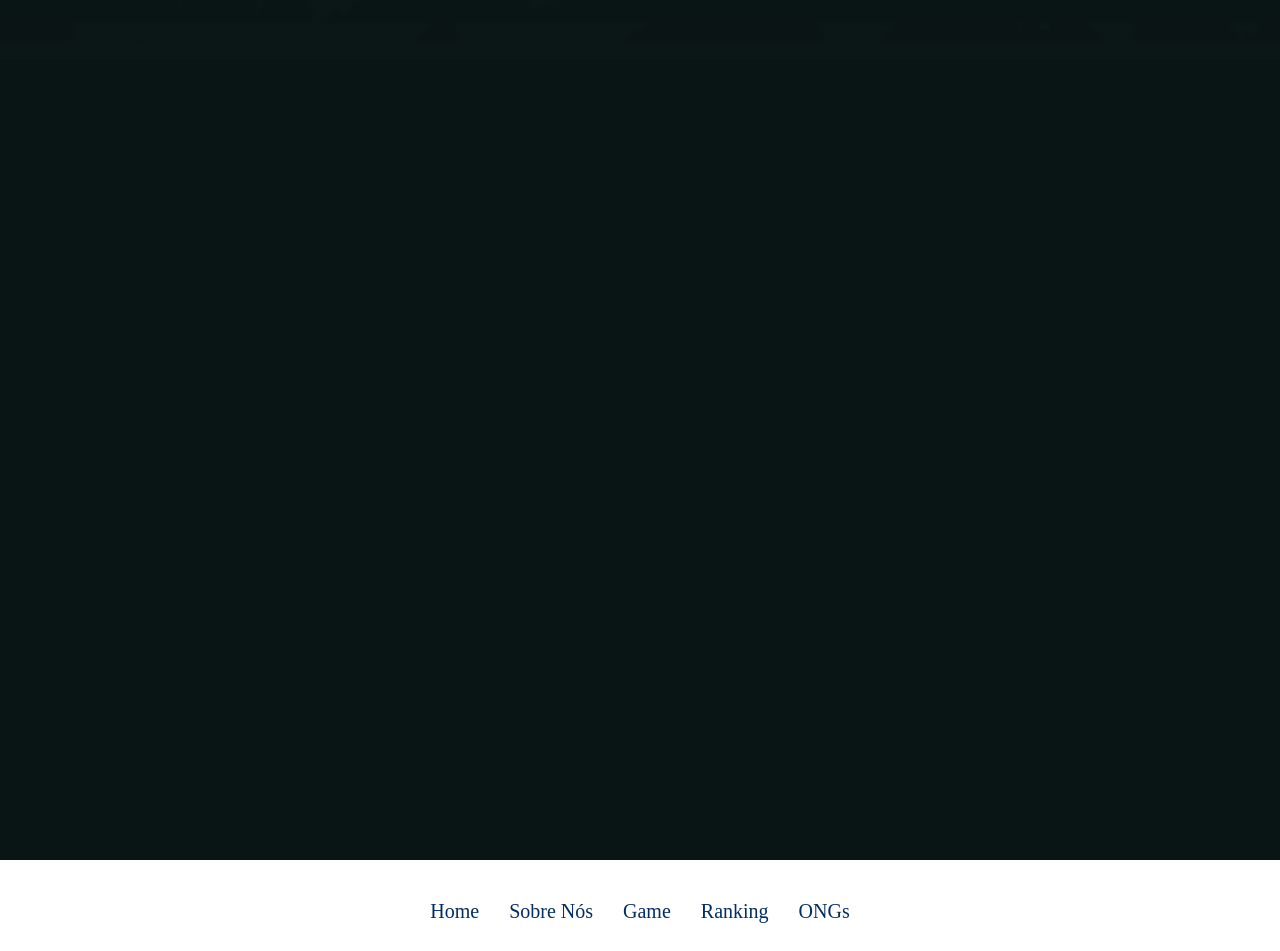
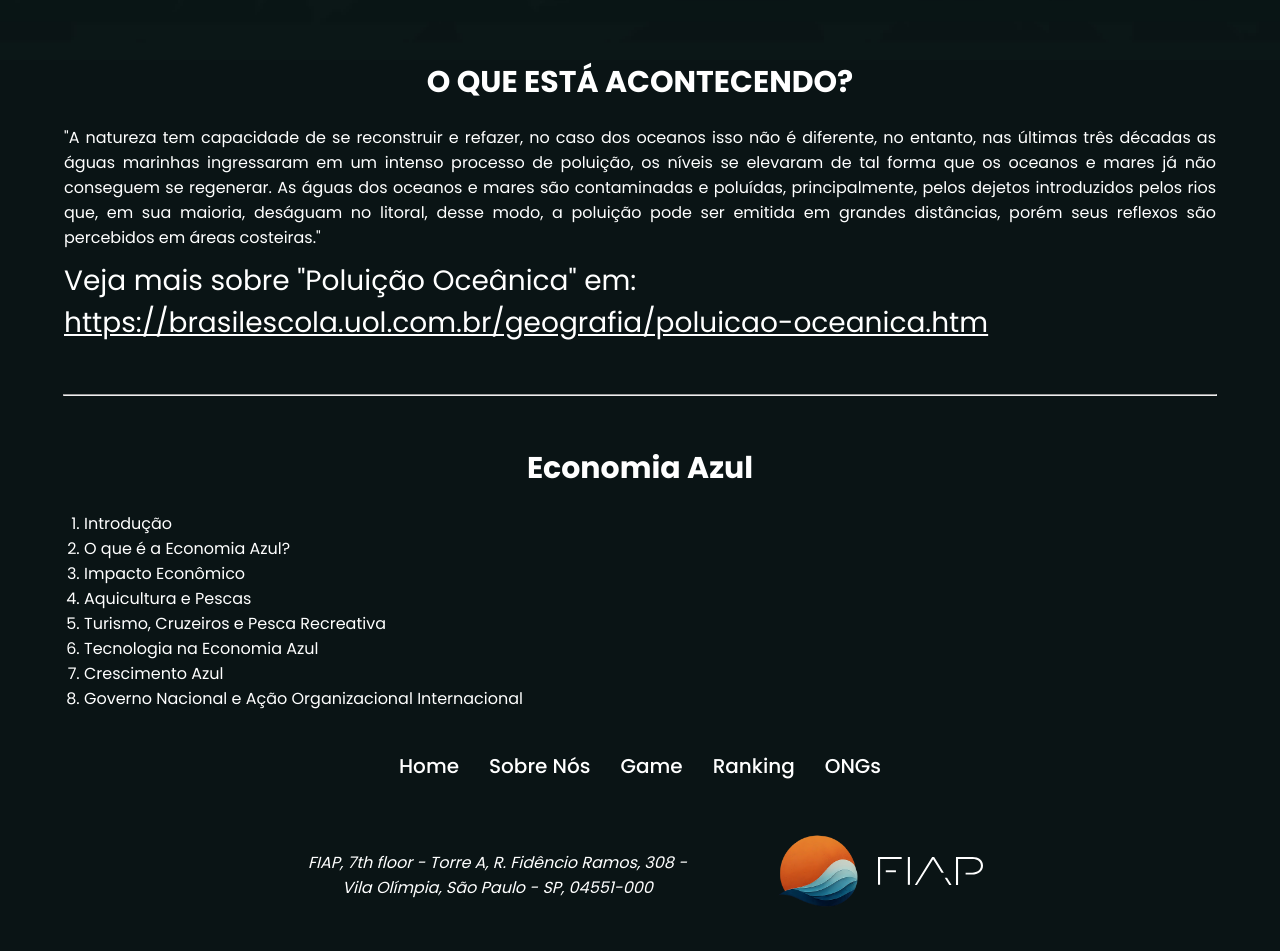
Before and after one commit to LAmatteoni/GS-EcoAzul-Responsive, a Next.js app in the folder sky-waves/: page / in a window 1280 px wide. Shown: the part 740-1691 px from the top of the page. Built offline with nearby package versions, Linux system fonts and the light colour scheme.

Commit message:
Adicionando conteúdo

```diff
--- a/sky-waves/public/css/footer.css
+++ b/sky-waves/public/css/footer.css
@@ -7,7 +7,7 @@ footer{
     display: flex;
     flex-direction: column;
     align-items: center;
-    background-color: white;
+    background-color: #0A1415;
     padding: 30px 20px;
 }
 
@@ -32,12 +32,13 @@ footer{
 
 .menu-footer a{
     text-decoration: none;
-    color: #032D60;
+    color: white;
     font-size: 20px;
+    font-weight: 500;
 }
 
 .menu-footer a:hover{
-    color: #00A1E0;
+    color: #E47629;
 }
 
 .endereco-logos{
@@ -50,6 +51,7 @@ footer{
     padding-bottom: 10px;
 }
 .endereco-logos address{
+    color: white;
     text-align: center;
 }
 .logos-footer{
@@ -58,14 +60,16 @@ footer{
     flex-wrap: wrap;
     justify-content: center;
     align-items: center;
+    gap: 20px;
+}
+.logoSW{
+    width: 80px;
+    height: auto;
 }
 
 .copyright{
     padding: 20px 0;
-}
-
-.logoFiap{
-    filter: invert();
+    color: white;
 }
 
 @media screen and (min-width: 1024px){
--- a/sky-waves/public/css/header.css
+++ b/sky-waves/public/css/header.css
@@ -32,6 +32,11 @@ header{
 .lupa{
     background: none;
     border: none;
+}
+
+.logoSW{
+    width: 50px;
+    height: auto;
 }
 
 .hamburger{
@@ -106,11 +111,11 @@ header{
         text-decoration: none;
         color: #fff;
         mix-blend-mode: exclusion;
-        font-weight: bold;
+        font-weight: 700;
         font-size: 20px;
     }
     .menu-link-tela-maior:hover{
-        color: #00A1E0;
+        color: #E47629;
     }
 
 }
--- a/sky-waves/public/css/home.css
+++ b/sky-waves/public/css/home.css
@@ -1,6 +1,7 @@
 *{
     padding: 0;
     margin: 0;
+    color: white;
 }
 
 .oceano{
@@ -14,14 +15,71 @@
     justify-content: center;
 }
 .oceano h1{
-    color: white;
-    font-size: 80px;
-    max-width: 60%;
+    font-size: 50px;
     text-align: center;
     text-transform: uppercase;
 }
 
-.teste{
-    background-color: #091515;
-    height: 100vh;
+.home-container{
+    background-color: #0A1415;
+    display: flex;
+    flex-direction: column;
+    align-items: center;
 }
+.home-texto{
+    display: flex;
+    flex-direction: column;
+    max-width: 90%;
+    align-items: center;
+}
+.home-texto h2{
+    font-size: 30px;
+    text-transform: uppercase;
+    text-align: center;
+    margin-bottom: 20px;
+}
+.home-texto p{
+    text-align: justify;
+    margin-bottom: 10px;
+}
+.home-texto span{
+    font-size: 3.5vmin;
+}
+.home-container hr{
+    min-width: 90%;
+    margin: 50px 0;
+}
+
+.economia-azul{
+    display: flex;
+    flex-direction: column;
+    min-width: 90%;
+}
+.economia-azul h2{
+    font-size: 30px;
+    text-align: center;
+    margin-bottom: 20px;
+}
+.economia-azul ol{
+    display: flex;
+    flex-direction: column;
+    margin-left: 20px;
+}
+.economia-azul li{
+    word-break: break-all;
+}
+
+
+@media screen and (min-width: 426px){
+    .oceano h1{
+        font-size: 60px;
+        max-width: 80%;
+    }
+}
+
+@media screen and (min-width: 1024px){
+    .oceano h1{
+        font-size: 80px;
+        max-width: 70%;
+    }
+}
--- a/sky-waves/src/app/Footer/footer.tsx
+++ b/sky-waves/src/app/Footer/footer.tsx
@@ -24,7 +24,7 @@ const Footer = () => {
                 <div className="endereco-logos">
                     <address>FIAP, 7th floor - Torre A, R. Fidêncio Ramos, 308 - Vila Olímpia, São Paulo - SP, 04551-000</address>
                     <div className="logos-footer">
-                        <Link href={'/'}><Image src={logo} width={100} height={100} alt='Logo'/></Link>
+                        <Link href={'/'}><Image className='logoSW' src={logo} width={100} height={100} alt='Logo'/></Link>
                         <Link href={'https://www.fiap.com.br/'} target='_blank'><Image className='logoFiap' src={logoFiap} alt='Logo da FIAP'/></Link>
                     </div>
                 </div>
--- a/sky-waves/src/app/Header/header.tsx
+++ b/sky-waves/src/app/Header/header.tsx
@@ -20,7 +20,7 @@ const Header = () => {
                 <header>
                     <div className="logo">
                         <Link href={"/"}>
-                            <Image src={logo} width={100} height={100} alt="Logo"/>
+                            <Image className='logoSW' src={logo} width={100} height={100} alt="Logo"/>
                         </Link>
                     </div>
                     <div className="botoes-menu">
--- a/sky-waves/src/app/layout.tsx
+++ b/sky-waves/src/app/layout.tsx
@@ -1,4 +1,5 @@
 import type { Metadata } from "next";
+import { Poppins } from 'next/font/google'
 import Header from './Header/header';
 import Footer from './Footer/footer';
 
@@ -6,6 +7,13 @@ export const metadata: Metadata = {
   title: "Sky Waves",
   description: "Generated by create next app",
 };
+
+const poppins = Poppins({
+  weight: ['300', '400', '500', '600', '700', '800', '900',],
+  style: ['normal', 'italic'],
+  subsets: ['latin'],
+  display: 'swap',
+})
 
 export default function RootLayout({
   children,
@@ -17,7 +25,7 @@ export default function RootLayout({
       <head>
         <link rel="icon" href="/assets/logo.png" />
       </head>
-      <body>
+      <body className={poppins.className}>
         <Header/>
         {children}
         <Footer/>
--- a/sky-waves/src/app/page.tsx
+++ b/sky-waves/src/app/page.tsx
@@ -1,4 +1,5 @@
 
+import Link from 'next/link'
 import './../../public/css/home.css'
 
 export default function Home() {
@@ -7,8 +8,35 @@ export default function Home() {
       <section className="oceano">
         <h1>O oceano depende de você</h1>
       </section>
-      <section className='teste'>
 
+      <section className='home-container'>
+        <div className="home-texto">
+          <h2>O que está acontecendo?</h2>
+
+          <p>
+            "A natureza tem capacidade de se reconstruir e refazer, no caso dos oceanos isso não é diferente, no entanto, nas últimas três décadas as águas marinhas ingressaram em um intenso processo de poluição, os níveis se elevaram de tal forma que os oceanos e mares já não conseguem se regenerar. As águas dos oceanos e mares são contaminadas e poluídas, principalmente, pelos dejetos introduzidos pelos rios que, em sua maioria, deságuam no litoral, desse modo, a poluição pode ser emitida em grandes distâncias, porém seus reflexos são percebidos em áreas costeiras."
+          </p>
+          <span>
+            Veja mais sobre "Poluição Oceânica" em: <Link href={"https://brasilescola.uol.com.br/geografia/poluicao-oceanica.htm"} target='new'>https://brasilescola.uol.com.br/geografia/poluicao-oceanica.htm</Link>
+          </span>
+        </div>
+
+          <hr />
+
+        <div className="economia-azul">
+          <h2>Economia Azul</h2>
+
+          <ol>
+            <li>Introdução</li>
+            <li>O que é a Economia Azul?</li>
+            <li>Impacto Econômico</li>
+            <li>Aquicultura e Pescas</li>
+            <li>Turismo, Cruzeiros e Pesca Recreativa</li>
+            <li>Tecnologia na Economia Azul</li>
+            <li>Crescimento Azul</li>
+            <li>Governo Nacional e Ação Organizacional Internacional</li>
+          </ol>
+        </div>
       </section>
     </>
   )
```
Also changed, not shown: sky-waves/package.json (+5 -4 lines), 1 other file (tests, documents, lock files or other folders).
